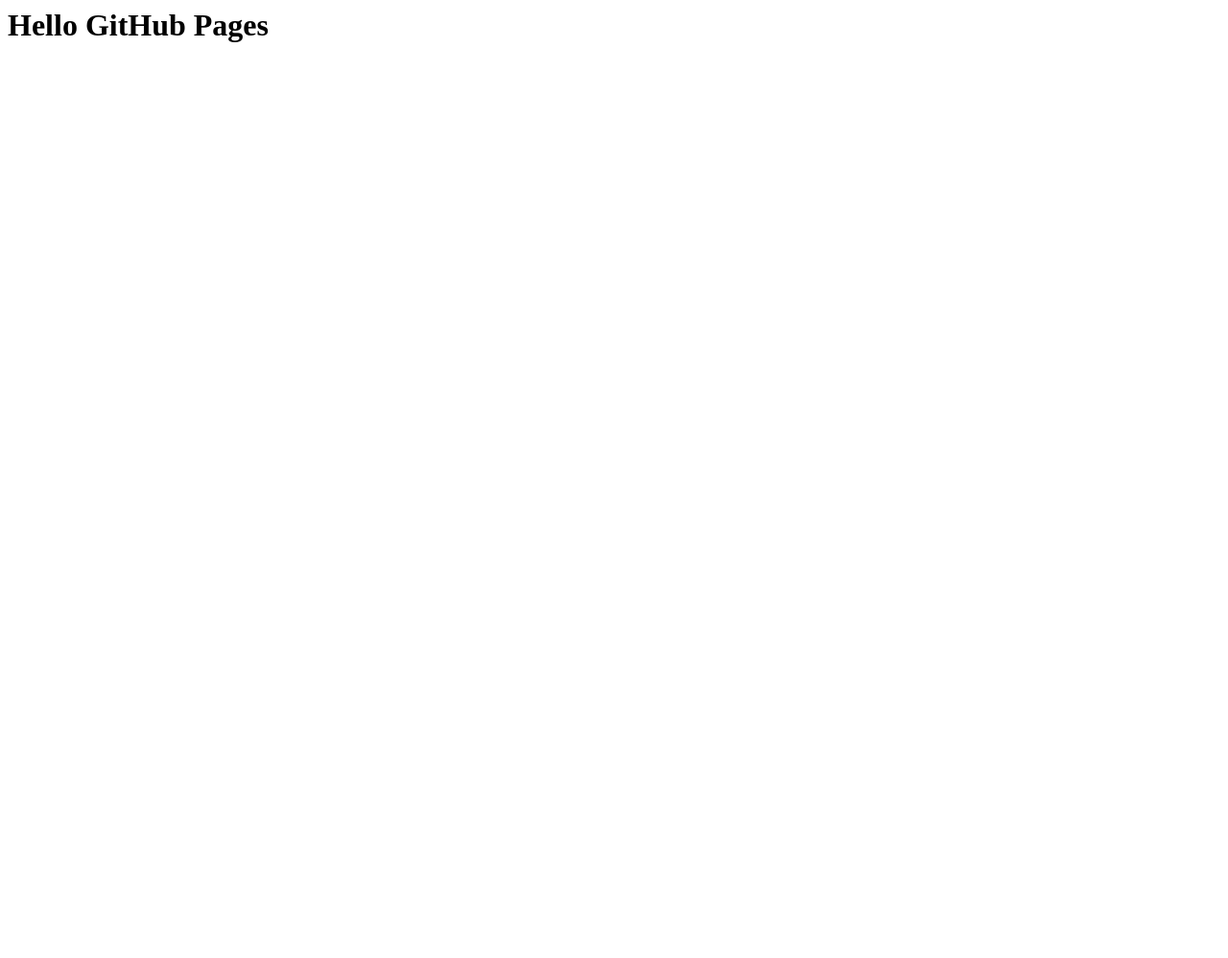
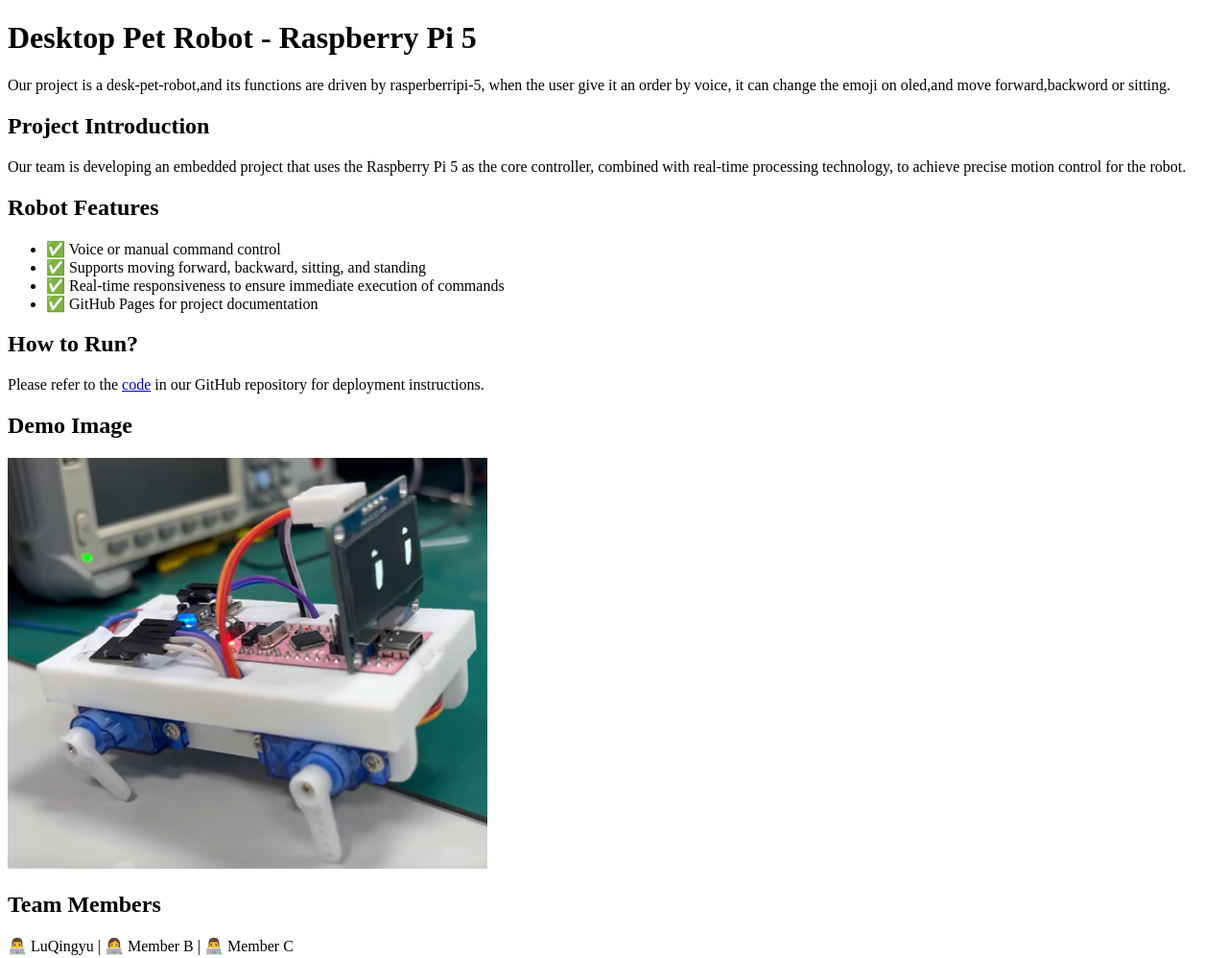
Before and after one commit to Elk-lu2971936/desk-pet-robot-driven-by-rasperberripi-5, a plain HTML site: page index.html in a window 1280 px wide. Shown: the whole page at 96% size. Before the commit the page ends 800 px from the top, so only its background shows below. Drawn offline with Linux system fonts and the light colour scheme.

Commit message:
Update index.html

```diff
--- a/index.html
+++ b/index.html
@@ -1 +1,29 @@
-<h1>Hello GitHub Pages</h1>
+<!DOCTYPE html>
+<!DOCTYPE html>
+<html lang="en">
+<head>
+    <meta charset="UTF-8">
+    <meta name="viewport" content="width=device-width, initial-scale=1.0">
+    <title>Desktop Pet Robot</title>
+  </head>
+<body>
+    <h1>Desktop Pet Robot - Raspberry Pi 5</h1>
+    <p>Our project is a desk-pet-robot,and its functions are driven by rasperberripi-5, when the user give it an order by voice, it can change the emoji on oled,and move forward,backword or sitting.</p>
+  <h2>Project Introduction</h2>
+    <p>Our team is developing an embedded project that uses the Raspberry Pi 5 as the core controller, combined with real-time processing technology, to achieve precise motion control for the robot.</p>
+    <h2>Robot Features</h2>
+    <ul>
+        <li>✅ Voice or manual command control</li>
+        <li>✅ Supports moving forward, backward, sitting, and standing</li>
+        <li>✅ Real-time responsiveness to ensure immediate execution of commands</li>
+        <li>✅ GitHub Pages for project documentation</li>
+    </ul>
+    <h2>How to Run?</h2>
+    <p>Please refer to the <a href="https://github.com/Elk-lu2971936/desk-pet-robot-driven-by-rasperberripi-5">code</a> in our GitHub repository for deployment instructions.</p>
+    <h2>Demo Image</h2>
+    <img src="https://github.com/Elk-lu2971936/desk-pet-robot-driven-by-rasperberripi-5/raw/main/An%20existing%20case%20reference%20appearance.png" alt="Desktop Pet Robot" width="500">
+
+    <h2>Team Members</h2>
+    <p>👨‍💻 LuQingyu | 👩‍💻 Member B | 👨‍💻 Member C</p>
+</body>
+</html>
```
